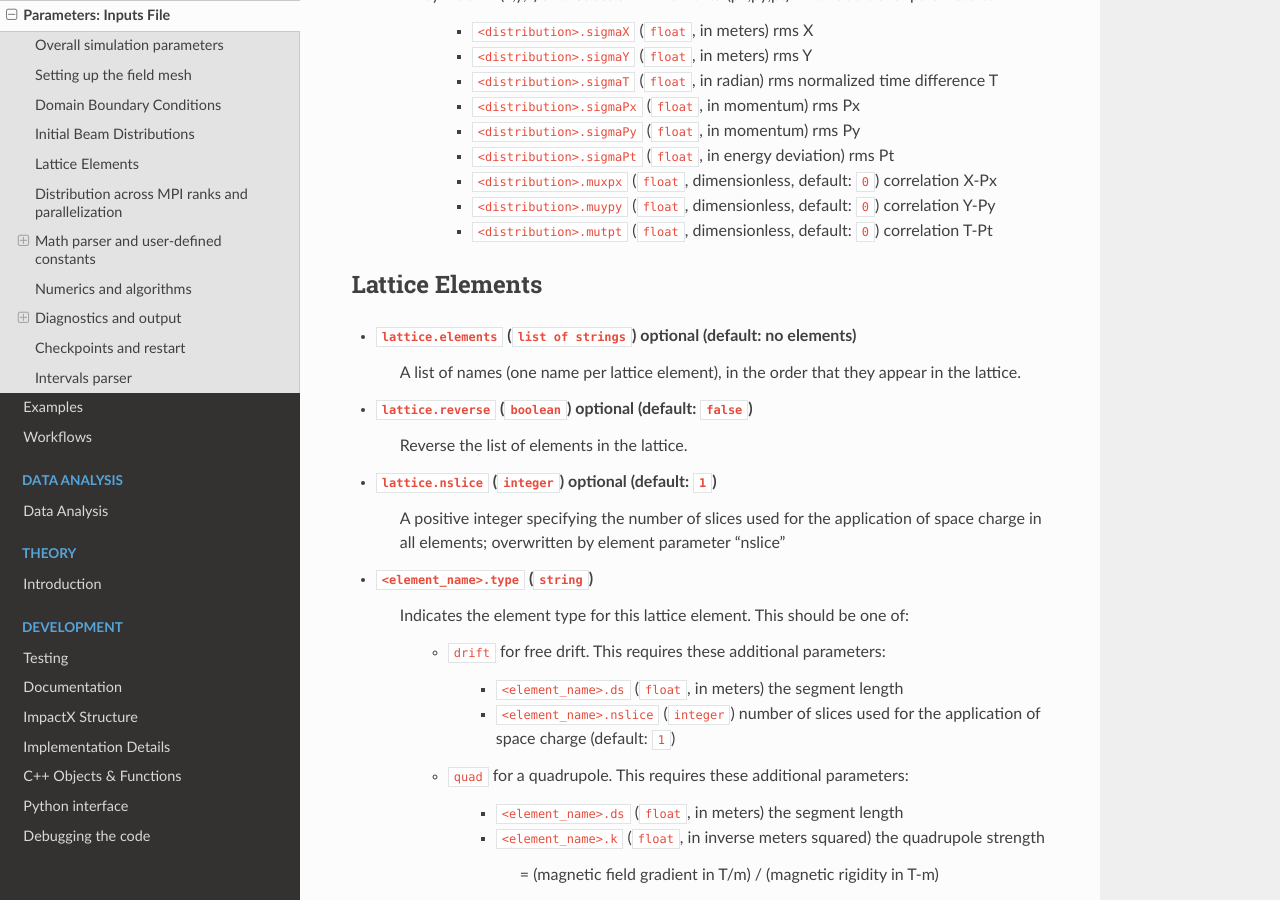
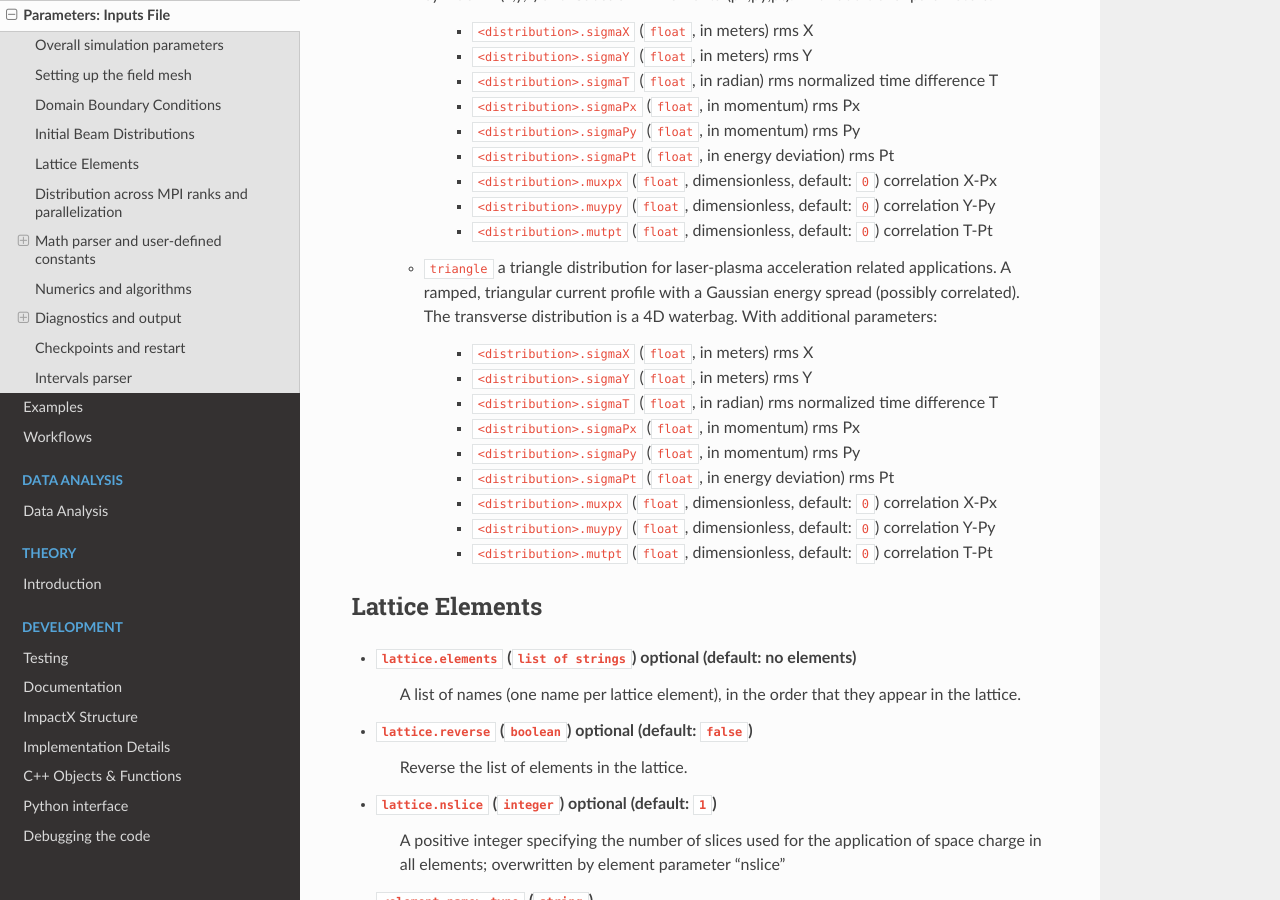
Before and after one commit to ECP-WarpX/impactx, a Sphinx documentation site: the page built from docs/source/usage/parameters.rst, in a window 1280 px wide and 900 px high, scrolled down 4441 px. Built offline with Sphinx 7.4.7 and the Read the Docs theme 2.0.0, drawn with Linux system fonts in a browser that asks for light colours; pages that are not in the unit, such as notebooks, are missing from menus.

Commit message:
Docs: AMReX Input File

```diff
--- a/docs/source/usage/parameters.rst
+++ b/docs/source/usage/parameters.rst
@@ -184,6 +184,21 @@
         * ``<distribution>.mutpt`` (``float``, dimensionless, default: ``0``) correlation T-Pt
 
     * ``semigaussian`` for initial Semi-Gaussian distribution.  The distribution is uniform within a cylinder in (x,y,z) and Gaussian in momenta (px,py,pt).
+      With additional parameters:
+
+        * ``<distribution>.sigmaX`` (``float``, in meters) rms X
+        * ``<distribution>.sigmaY`` (``float``, in meters) rms Y
+        * ``<distribution>.sigmaT`` (``float``, in radian) rms normalized time difference T
+        * ``<distribution>.sigmaPx`` (``float``, in momentum) rms Px
+        * ``<distribution>.sigmaPy`` (``float``, in momentum) rms Py
+        * ``<distribution>.sigmaPt`` (``float``, in energy deviation) rms Pt
+        * ``<distribution>.muxpx`` (``float``, dimensionless, default: ``0``) correlation X-Px
+        * ``<distribution>.muypy`` (``float``, dimensionless, default: ``0``) correlation Y-Py
+        * ``<distribution>.mutpt`` (``float``, dimensionless, default: ``0``) correlation T-Pt
+
+    * ``triangle`` a triangle distribution for laser-plasma acceleration related applications.
+      A ramped, triangular current profile with a Gaussian energy spread (possibly correlated).
+      The transverse distribution is a 4D waterbag.
       With additional parameters:
 
         * ``<distribution>.sigmaX`` (``float``, in meters) rms X
```
